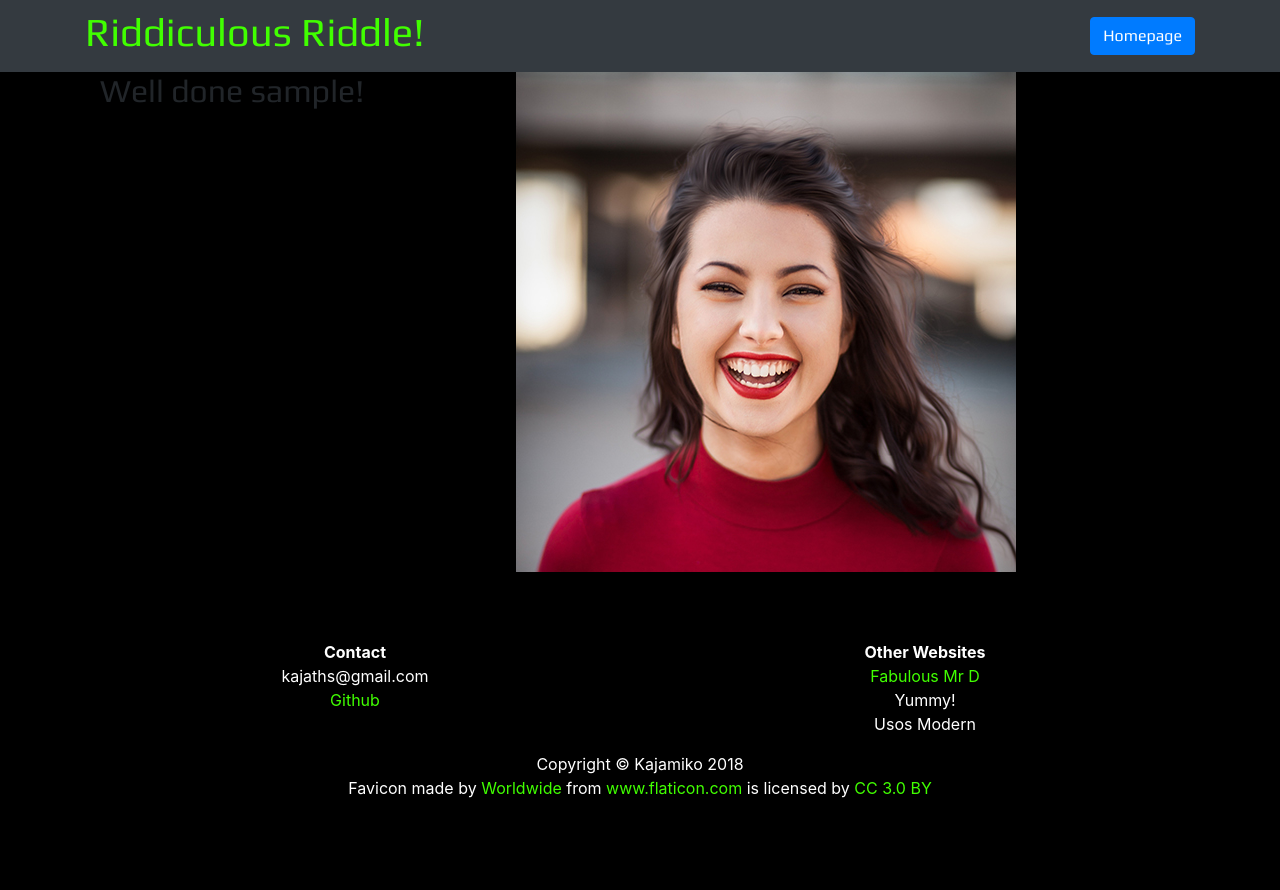
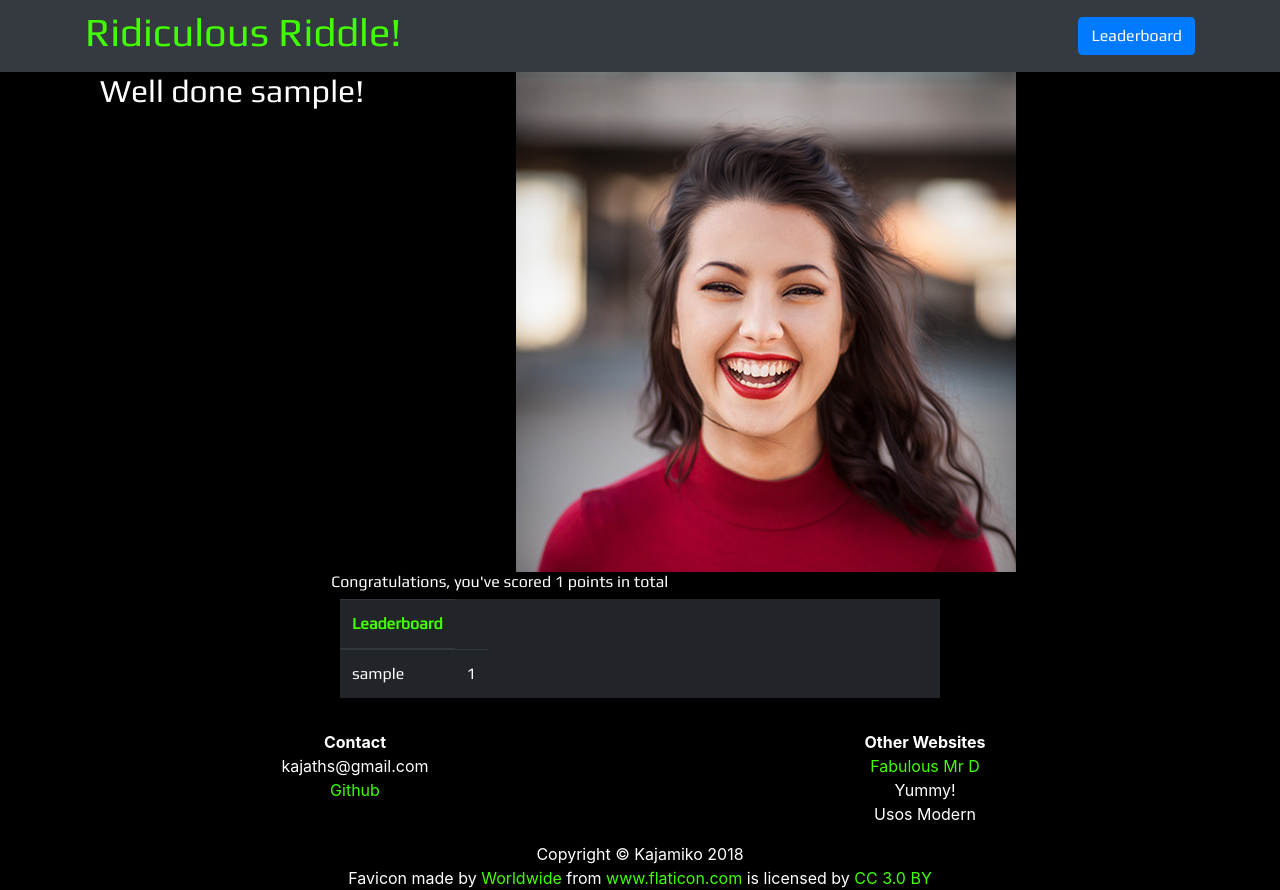
Before and after one commit to kajamiko/ridiculous_riddle, a Flask app: a page that uses templates/base.html in a window 1280 px wide. Before the commit the page ends 798 px from the top, so only its background shows below. Run offline with Flask 2, Linux system fonts and the light colour scheme; some libraries are stand-ins or nearby versions.

Commit message:
Added and tested a separate leaderboard page

```diff
--- a/data/leaderboard.json
+++ b/data/leaderboard.json
@@ -1 +1 @@
-{"test": "30", "mimimimi": 42, "user": 73, "test1": "25", "pol": 43}
+{"test": 30, "Kaja": 16, "user": 73, "nnnn": 11, "mimimimi": 42, "pol": 43}
--- a/data/riddles.json
+++ b/data/riddles.json
@@ -1,5 +1,5 @@
 [{
-    "riddle": "Are tuples in Python 3.6.4 immutable?",
+    "riddle": "Are tuples in Python 3 immutable?",
     "img_source": "https://tctechcrunch2011.files.wordpress.com/2015/04/codecode.jpg?w=738",
     "answer": "Yes",
     "level": "1"
@@ -11,9 +11,9 @@
     "level": "2"
 },
 {
-    "riddle": "Riddle 3",
+    "riddle": "What template engine is used by Flask?",
     "img_source": "",
-    "answer": "Answer3",
+    "answer": "jinja",
     "level": "3"
 }
 ]
--- a/run.py
+++ b/run.py
@@ -1,6 +1,7 @@
 import os
 import json
 import re
+from collections import OrderedDict
 from flask import Flask, render_template, request, redirect, flash, url_for
 
 
@@ -70,7 +71,7 @@ def game(username, level, score=0):
                 points = request.form['score_getter']
                 #convert all to integer
                 new_score = int(score) + int(points)
-                if int(level) <= len(riddle_data):
+                if int(level) < len(riddle_data):
                     """If the level value is still smaller or same as the number of riddle objects - if there are still
                     any riddles to answer - then we get another view with the next riddle. Otherwise, gets back to user view with leaderboard"""
 
@@ -95,20 +96,18 @@ def game(username, level, score=0):
 @app.route('/game_over/<username>/<score>', methods=["GET"])
 def game_over(username, score):
     """
-    This function takes score as parameter, then reads the records file and checks if the score's been higher.
-    If positive, re-writes file with new records (let's say 10).
-    Version 1: just checking if it's writing to a file - fine, works
-    Version 2 : check reading from file
+    This function takes score as parameter, then reads the records file and checks if the score's been higher then the higest so far.
+    If positive, re-writes file with dictionary containing new record.
+    If there's more then 6, pops out random of the lowest.
 
     """
     #make a dictionary out of the data
     data = {}
-    data.setdefault(username, score)
+    data.setdefault(username, int(score))
     lb_file = open("data/leaderboard.json", "r")
     lb_data = json.load(lb_file)
     lb_file.close()
-
-    # if there's less than 10 records, dump into the file, whatever the score
+    # if there's less than 10 records, write into the file, whatever the score
     if(len(lb_data)<6):
         for name, points in lb_data.items():
             data[name] = points
@@ -118,20 +117,30 @@ def game_over(username, score):
     else:
         popout = int(min(lb_data.values()))
         #check if score isn't higher than any of the highest scores so far
+        # if it is pop the lowest out
         if int(score) >= popout:
-           # if it is pop the lowest out
             pop = ""
             for name, points in lb_data.items():
                 # just in case if there's many users with the same score
-                #make sure only one, random record will be deleted
+                # make sure only one, random record will be deleted
                 if points == popout:
                     pop = name
-                data[name] = points
+                data[name] = int(points)
             del data[pop]
 
             with open('data/leaderboard.json', 'w') as outfile:
                 json.dump(data, outfile)
-    return render_template('game_over.html', username=username)
+    leaderboard = OrderedDict(sorted(data.items(), key=lambda x: x[1], reverse=True))
+    return render_template('game_over.html', username=username, score=score, leaderboard=leaderboard)
+
+@app.route('/leaderboard', methods=["GET"])
+def leaderboard():
+    lb_file = open("data/leaderboard.json", "r")
+    lb_data = json.load(lb_file)
+    lb_file.close()
+    leaderboard = OrderedDict(sorted(lb_data.items(), key=lambda x: x[1], reverse=True))
+
+    return render_template('show_leaderboard.html', leaderboard=leaderboard)
 
 if __name__ == '__main__':
     app.run(host=os.getenv('IP'), port=(int(os.getenv('PORT'))), debug=True)
--- a/templates/base.html
+++ b/templates/base.html
@@ -1,7 +1,7 @@
 <!DOCTYPE html>
 <html>
   <head>
-    <title>Riddiculous riddle</title>
+    <title>Ridiculous riddle</title>
     <link rel="shortcut icon" type="image/png" href="/static/img/worldwide.png"/>
     <link href="https://fonts.googleapis.com/css?family=Play" rel="stylesheet">
     <link rel="stylesheet" href="{{ url_for('static', filename='vendor/bootstrap/css/bootstrap.min.css') }}" />
@@ -16,8 +16,8 @@
         <div id="wrap">
     <nav class="navbar navbar-light bg-dark static-top">
       <div class="container">
-        <a class="rr" href="/"><h1>Riddiculous Riddle!</h1></a>
-        <a class="btn btn-primary" href="#">Homepage</a>
+        <a class="rr" href="/"><h1>Ridiculous Riddle!</h1></a>
+        <a class="btn btn-primary" href="{{ url_for('leaderboard') }}">Leaderboard</a>
       </div>
     </nav>
 
--- a/templates/game_over.html
+++ b/templates/game_over.html
@@ -1,16 +1,14 @@
-{% extends 'base.html' %} {% block content %}
-<!--Username page - Username
+{% extends 'show_leaderboard.html' %}
 
--->
+{% block game_over %}
 
 <div class="col-sm-9">
   <div class="row">
-  <div class="col-md-6 col-xs-12"><h2>Well done {{ username }}!</div>
+  <div class="col-md-6 col-xs-12"><h2 class="titles">Well done {{ username }}!</div>
   <div class="col-md-6 col-xs-12"><img src="../static/img/testimonials-1.jpg"></img></div>
   </div>
 </div>
 <div class="col-md-10 col-lg-8 col-xl-7 mx-auto">
-{{ score }}
+<h6 class="titles">Congratulations, you've scored {{ score }} points in total</h6>
 </div>
-
 {% endblock %}
--- /dev/null
+++ b/templates/show_leaderboard.html
@@ -0,0 +1,23 @@
+{% extends 'base.html' %}
+{% block content %}
+
+{% block game_over %}
+{% endblock %}
+<div class="container">
+    <div class="col-md-10 col-lg-8 col-xl-7 mx-auto">
+    <table class="table table-dark table-responsive">
+        <thead>
+            <tr>
+        <th scope="col" class="rr">Leaderboard</th>
+        </tr>
+        </thead>
+    {% for name, points in leaderboard.items() %}
+    <tr>
+    <td>{{ name }} </td>
+    <td> {{ points }}</td>
+    </tr>
+    {% endfor %}
+    </table>
+    </div>
+</div>
+{% endblock %}
--- a/templates/user.html
+++ b/templates/user.html
@@ -5,7 +5,7 @@
 
 
   <div class="row align-items-center justify-content-around">
-  <div class="tiny-con col-md-6 col-xs-12"><h2 class="titles aligned-box">Hello <b>{{ username }}</b>!<br>Let the game begins...</h2>
+  <div class="tiny-con col-md-6 col-xs-12"><h2 class="titles aligned-box">Hello <b>{{ username }}</b>!<br>Let the game begin...</h2>
     <form method="POST">
     <div class="form-inline">
         <button type="submit" class="btn btn-block btn-lg btn-danger">Start!</button>
```
Also changed, not shown: templates/game.html (+11 -6 lines), tests.py (+4 -8 lines), README.md (added), static/css/base.css (line endings or trailing spaces).
